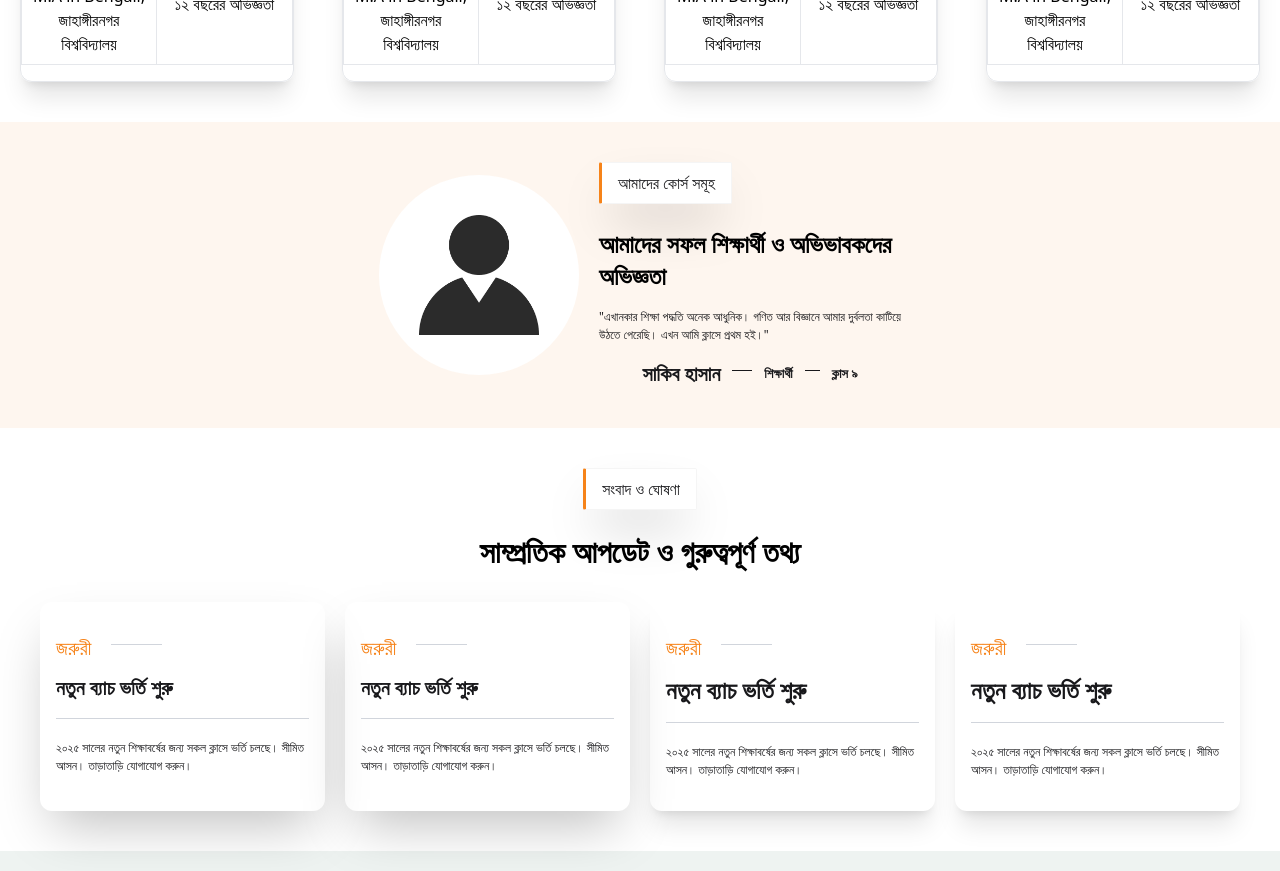
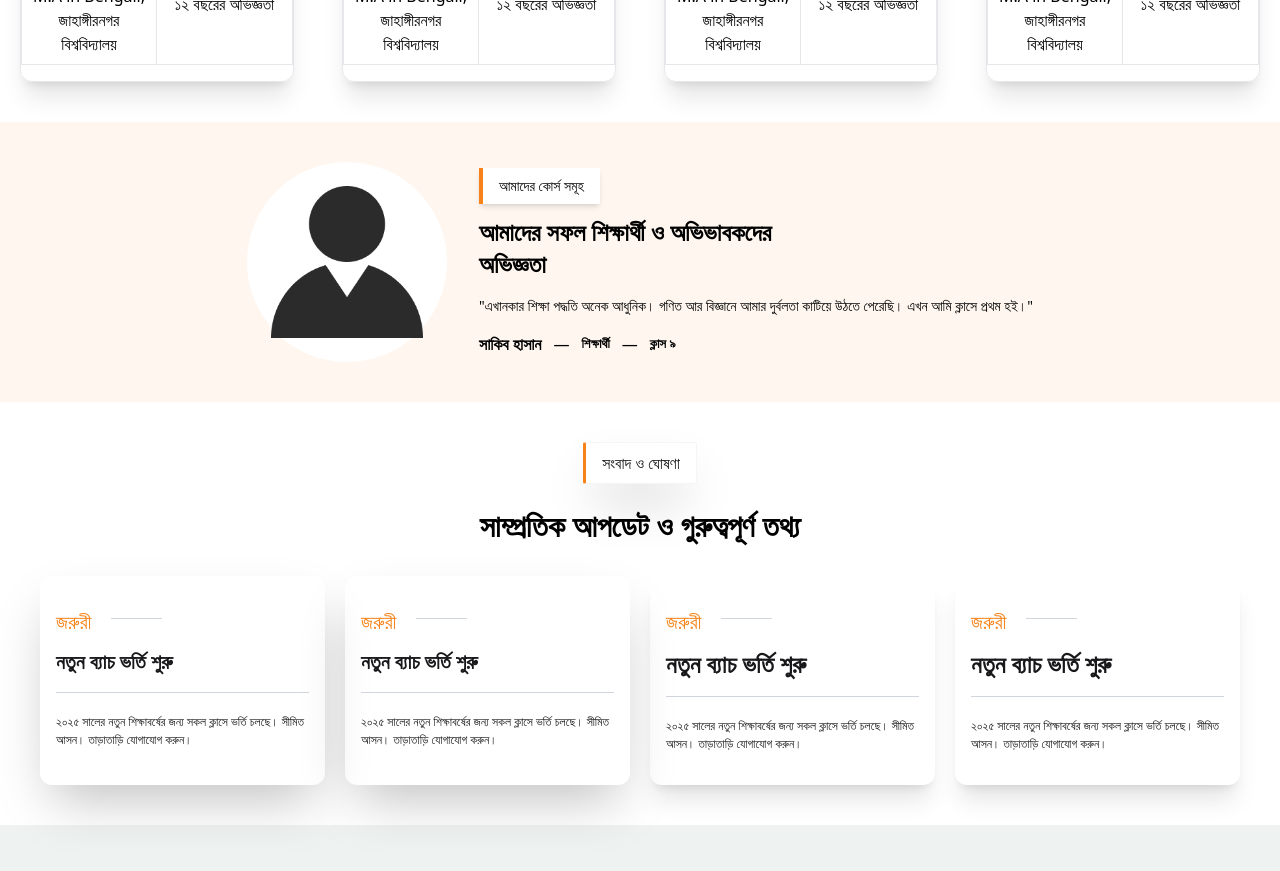
Before and after one commit to coders-rabbi/Bright_Academic_Care, a React (Vite) app: page / in a window 1280 px wide. Shown: the part 2460-3331 px from the top of the page. Built offline with nearby package versions, Linux system fonts and the light colour scheme.

Commit message:
Slider section responsive done

```diff
--- a/src/Pages/Home/About.jsx
+++ b/src/Pages/Home/About.jsx
@@ -28,6 +28,7 @@ const About = () => {
                         className="hidden xl:block absolute -bottom-6 -right-6 w-24 z-0"
                     />
                 </div>
+
                 <div className="order-1 xl:order-2">
 
                     <p className="inline-block border border-gray-200 shadow px-4 py-2 border-l-4 border-l-[#F68319] mb-3 text-sm">
--- a/src/Pages/Home/CourseSection.jsx
+++ b/src/Pages/Home/CourseSection.jsx
@@ -9,7 +9,7 @@ const CourseSection = () => {
     return (
         <div className='xl:courseBanner py-10 text-center '>
             <p className='border text-black bg-white border-[#F5F5F5] rounded-xs shadow-2xl inline-block py-2 px-4 border-l-3 border-l-[#F68319] mb-2'>আমাদের কোর্স সমূহ</p>
-            <p className='text-3xl mt-4 text-black'>বিভিন্ন শ্রেণির জন্য বিশেষায়িত কোর্স</p>
+            <p className='text-3xl mt-4 xl:text-black'>বিভিন্ন শ্রেণির জন্য বিশেষায়িত কোর্স</p>
 
             {/* course card section */}
             <div className='xl:flex justify-center gap-2 mt-6'>
--- a/src/Pages/Home/SliderSection.jsx
+++ b/src/Pages/Home/SliderSection.jsx
@@ -6,90 +6,43 @@ import userIcon from '../../assets/Teacher.png'
 import 'swiper/css';
 
 const SliderSection = () => {
+    return (
+        <Swiper spaceBetween={30} slidesPerView={1}>
+            {[1, 2, 3, 4].map((_, index) => (
+                <SwiperSlide key={index} className="bg-[#FEF6EF] py-10">
+                    <div className="flex flex-col xl:flex-row items-center justify-center gap-8 px-4 xl:px-0">
 
-    return (
-        <Swiper
-            spaceBetween={50}
-            slidesPerView={1}
-            onSlideChange={() => console.log('slide change')}
-            onSwiper={(swiper) => console.log(swiper)}
-        >
-            <SwiperSlide className='bg-[#FEF6EF] py-10'>
-                <div className='flex justify-center items-center gap-5'>
-                    <div className='w-[200px] h-[200px] bg-white rounded-full p-10'>
-                        <img src={userIcon} alt="" />
+                        <div className="order-2 xl:order-1 w-[140px] h-[140px] xl:w-[200px] xl:h-[200px] bg-white rounded-full p-6 flex items-center justify-center">
+                            <img src={userIcon} alt="User" className="w-full h-full object-contain" />
+                        </div>
+
+                        <div className="order-1 xl:order-2 text-center xl:text-left max-w-xl">
+                            <p className="inline-block text-black bg-white shadow-md py-2 px-4 border-l-4 border-[#F68319] text-sm mb-3">
+                                আমাদের কোর্স সমূহ
+                            </p>
+
+                            <h1 className="text-xl xl:text-2xl font-semibold text-black">
+                                আমাদের সফল শিক্ষার্থী ও অভিভাবকদের <br className="hidden xl:block" />
+                                অভিজ্ঞতা
+                            </h1>
+
+                            <p className="text-[12px] xl:text-sm text-black mt-4">
+                                "এখানকার শিক্ষা পদ্ধতি অনেক আধুনিক। গণিত আর বিজ্ঞানে আমার দুর্বলতা কাটিয়ে
+                                উঠতে পেরেছি। এখন আমি ক্লাসে প্রথম হই।"
+                            </p>
+
+                            <div className="flex justify-center xl:justify-start items-center gap-3 mt-4 text-black">
+                                <p className="font-semibold">সাকিব হাসান</p>
+                                <span>—</span>
+                                <small className="font-semibold">শিক্ষার্থী</small>
+                                <span>—</span>
+                                <small className="font-semibold">ক্লাস ৯</small>
+                            </div>
+                        </div>
+
                     </div>
-                    <div>
-                        <p className='border bg-white border-[#F5F5F5] rounded-xs shadow-2xl inline-block py-2 px-4 border-l-3 border-l-[#F68319] mb-2'>আমাদের কোর্স সমূহ</p>
-                        <h1 className='text-black text-2xl font-semibold mt-4'>আমাদের সফল শিক্ষার্থী ও অভিভাবকদের <br /> অভিজ্ঞতা</h1>
-                        <p className='text-[12px] mt-4'>"এখানকার শিক্ষা পদ্ধতি অনেক আধুনিক। গণিত আর বিজ্ঞানে আমার দুর্বলতা কাটিয়ে <br /> উঠতে পেরেছি। এখন আমি ক্লাসে প্রথম হই।"</p>
-                        <div className='flex gap-3 justify-center items-center mt-4'>
-                            <p className='text-xl font-semibold'>সাকিব হাসান</p>
-                            <hr className='w-[20px] h-2' />
-                            <small className='font-semibold'>শিক্ষার্থী</small>
-                            <hr className='w-[15px] h-2' />
-                            <small className='font-semibold'>ক্লাস ৯</small>
-                        </div>
-                    </div>
-                </div>
-            </SwiperSlide>
-            <SwiperSlide className='bg-[#FEF6EF] py-10'>
-                <div className='flex justify-center items-center gap-5'>
-                    <div className='w-[200px] h-[200px] bg-white rounded-full p-10'>
-                        <img src={userIcon} alt="" />
-                    </div>
-                    <div>
-                        <p className='border bg-white border-[#F5F5F5] rounded-xs shadow-2xl inline-block py-2 px-4 border-l-3 border-l-[#F68319] mb-2'>আমাদের কোর্স সমূহ</p>
-                        <h1 className='text-black text-2xl font-semibold mt-4'>আমাদের সফল শিক্ষার্থী ও অভিভাবকদের <br /> অভিজ্ঞতা</h1>
-                        <p className='text-[12px] mt-4'>"এখানকার শিক্ষা পদ্ধতি অনেক আধুনিক। গণিত আর বিজ্ঞানে আমার দুর্বলতা কাটিয়ে <br /> উঠতে পেরেছি। এখন আমি ক্লাসে প্রথম হই।"</p>
-                        <div className='flex gap-3 justify-center items-center mt-4'>
-                            <p className='text-xl font-semibold'>সাকিব হাসান</p>
-                            <hr className='w-[20px] h-2' />
-                            <small className='font-semibold'>শিক্ষার্থী</small>
-                            <hr className='w-[15px] h-2' />
-                            <small className='font-semibold'>ক্লাস ৯</small>
-                        </div>
-                    </div>
-                </div>
-            </SwiperSlide>
-            <SwiperSlide className='bg-[#FEF6EF] py-10'>
-                <div className='flex justify-center items-center gap-5'>
-                    <div className='w-[200px] h-[200px] bg-white rounded-full p-10'>
-                        <img src={userIcon} alt="" />
-                    </div>
-                    <div>
-                        <p className='border bg-white border-[#F5F5F5] rounded-xs shadow-2xl inline-block py-2 px-4 border-l-3 border-l-[#F68319] mb-2'>আমাদের কোর্স সমূহ</p>
-                        <h1 className='text-black text-2xl font-semibold mt-4'>আমাদের সফল শিক্ষার্থী ও অভিভাবকদের <br /> অভিজ্ঞতা</h1>
-                        <p className='text-[12px] mt-4'>"এখানকার শিক্ষা পদ্ধতি অনেক আধুনিক। গণিত আর বিজ্ঞানে আমার দুর্বলতা কাটিয়ে <br /> উঠতে পেরেছি। এখন আমি ক্লাসে প্রথম হই।"</p>
-                        <div className='flex gap-3 justify-center items-center mt-4'>
-                            <p className='text-xl font-semibold'>সাকিব হাসান</p>
-                            <hr className='w-[20px] h-2' />
-                            <small className='font-semibold'>শিক্ষার্থী</small>
-                            <hr className='w-[15px] h-2' />
-                            <small className='font-semibold'>ক্লাস ৯</small>
-                        </div>
-                    </div>
-                </div>
-            </SwiperSlide>
-            <SwiperSlide className='bg-[#FEF6EF] py-10'>
-                <div className='flex justify-center items-center gap-5'>
-                    <div className='w-[200px] h-[200px] bg-white rounded-full p-10'>
-                        <img src={userIcon} alt="" />
-                    </div>
-                    <div>
-                        <p className='border bg-white border-[#F5F5F5] rounded-xs shadow-2xl inline-block py-2 px-4 border-l-3 border-l-[#F68319] mb-2'>আমাদের কোর্স সমূহ</p>
-                        <h1 className='text-black text-2xl font-semibold mt-4'>আমাদের সফল শিক্ষার্থী ও অভিভাবকদের <br /> অভিজ্ঞতা</h1>
-                        <p className='text-[12px] mt-4'>"এখানকার শিক্ষা পদ্ধতি অনেক আধুনিক। গণিত আর বিজ্ঞানে আমার দুর্বলতা কাটিয়ে <br /> উঠতে পেরেছি। এখন আমি ক্লাসে প্রথম হই।"</p>
-                        <div className='flex gap-3 justify-center items-center mt-4'>
-                            <p className='text-xl font-semibold'>সাকিব হাসান</p>
-                            <hr className='w-[20px] h-2' />
-                            <small className='font-semibold'>শিক্ষার্থী</small>
-                            <hr className='w-[15px] h-2' />
-                            <small className='font-semibold'>ক্লাস ৯</small>
-                        </div>
-                    </div>
-                </div>
-            </SwiperSlide>
+                </SwiperSlide>
+            ))}
         </Swiper>
     );
 };
```
